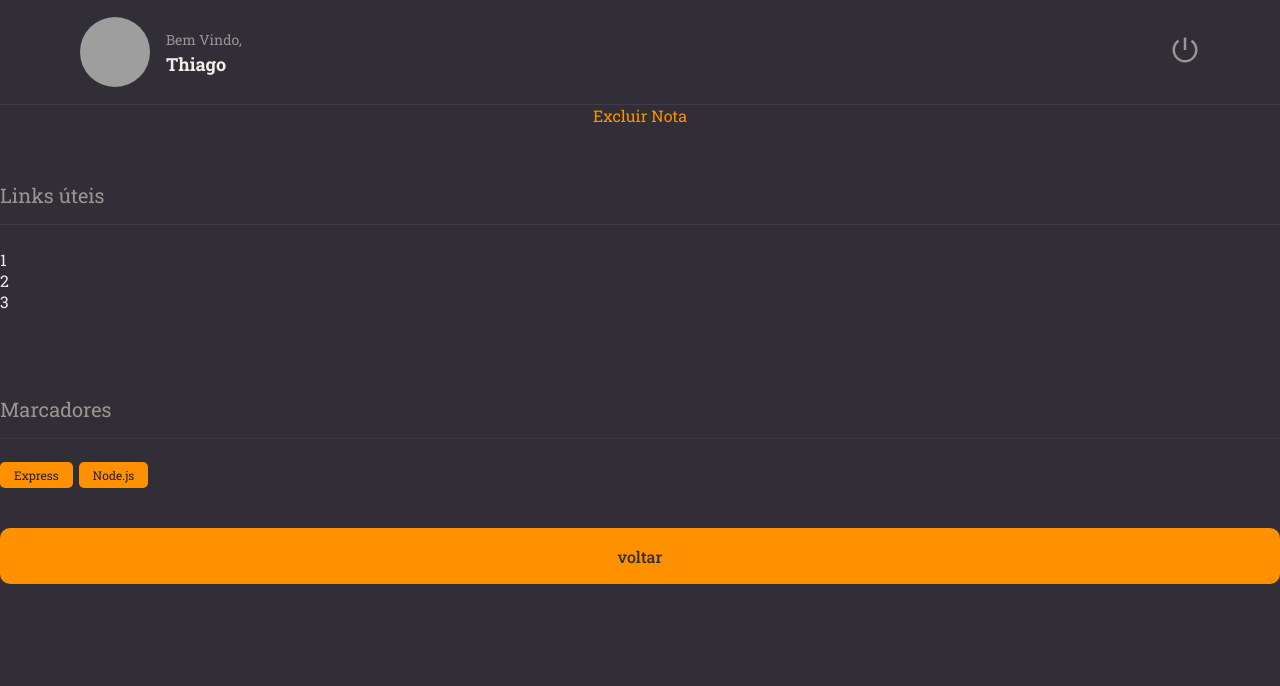
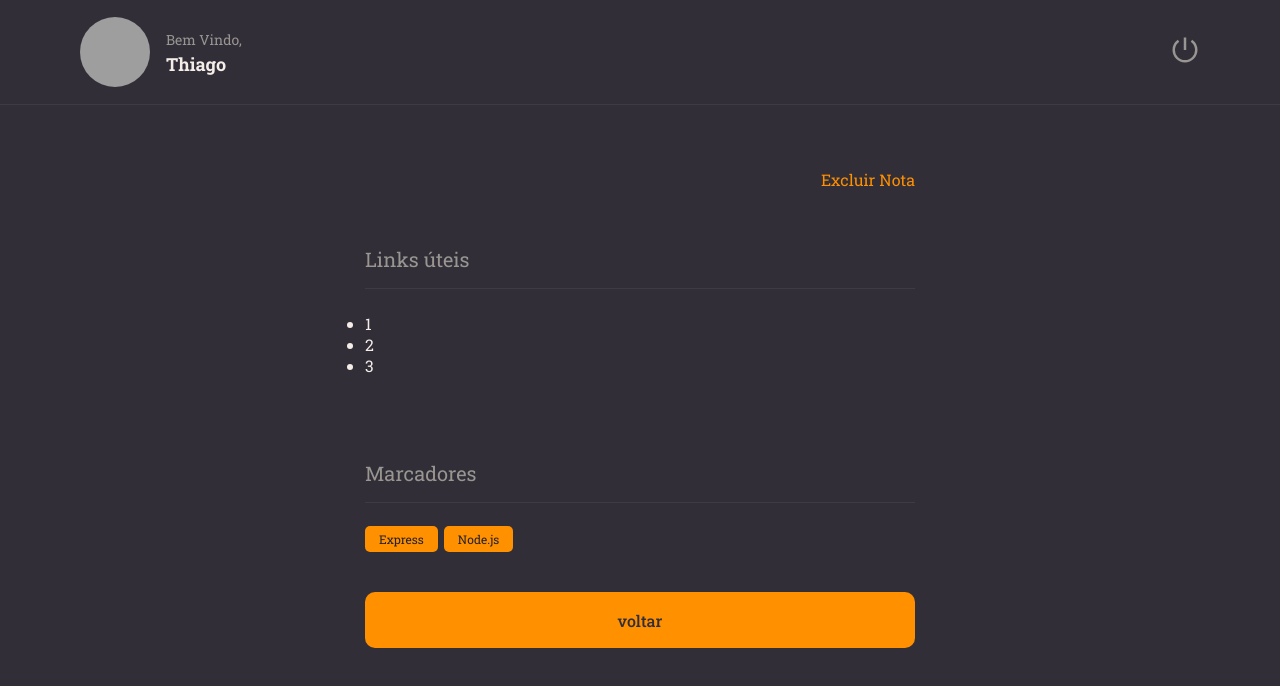
Before and after one commit to Prattiz/Notes, a React (Vite) app: page / in a window 1280 px wide. Shown: the top 686 px of the page. Built offline with nearby package versions, Linux system fonts and the light colour scheme; grey boxes are pictures that could not be loaded.

Commit message:
UPDATE PROJECT

```diff
--- a/src/main.jsx
+++ b/src/main.jsx
@@ -2,7 +2,7 @@ import React from 'react';
 import ReactDOM from 'react-dom/client';
 import { ThemeProvider } from 'styled-components';
 import GlobalStyles from './styles/global';
-import { App } from './pages/App';
+import { App } from "./pages/Details/index"
 import theme  from './styles/theme';
 
 
--- a/src/pages/App.jsx
+++ /dev/null
@@ -1,34 +0,0 @@
-import { Conteiner } from "./style";
-import { Button } from "../components/Buttons";
-import { Header } from "../components/Header";
-import { Section } from "../components/Section";
-import { Tag } from "../components/Tag";
-import { ButtonText } from "../components/ButtonT";
-
-
-export function App(){
-    return(
-        <Conteiner>
-            <Header />
-
-            <ButtonText title="Excluir Nota"/>
-
-            <Section title="Links úteis">
-                <ul>
-                    <li>1</li>
-                    <li>2</li>
-                    <li>3</li>
-                </ul>
-            </Section>
-
-            <Section title="Marcadores">
-                <Tag title="Express"/>
-                <Tag title="Node.js"/>
-            </Section>
-
-
-            <Button title="voltar"/>
-        </Conteiner>
-
-    )
-}
--- /dev/null
+++ b/src/pages/Details/index.jsx
@@ -0,0 +1,38 @@
+import { Container, Content } from "./style";
+import { Header } from "../../components/Header";
+import { Button } from "../../components/Buttons";
+import { Section } from "../../components/Section";
+import { Tag } from "../../components/Tag";
+import { ButtonText } from "../../components/ButtonT";
+
+
+export function App(){
+    return(
+        <Container>
+            <Header />
+            <main>
+                <Content>
+                    <ButtonText title="Excluir Nota"/>
+
+                    <Section title="Links úteis">
+                        <ul>
+                            <li>1</li>
+                            <li>2</li>
+                            <li>3</li>
+                        </ul>
+                    </Section>
+
+                    <Section title="Marcadores">
+                        <Tag title="Express"/>
+                        <Tag title="Node.js"/>
+                    </Section>
+
+
+                    <Button title="voltar"/>
+                </Content>
+            </main>
+
+        </Container>
+
+    )
+}
--- /dev/null
+++ b/src/pages/Details/style.js
@@ -0,0 +1,44 @@
+import styled from "styled-components";
+
+export const Container = styled.div`
+
+    height: 100%;
+    width:100%;
+    display: grid;
+    grid-template-rows: 105px auto;
+    grid-template-areas:
+    "header"
+    "content";
+
+    >main{
+        grid-area: content;
+        overflow-y: scroll;
+        padding: 64px 0;
+    }
+`
+
+export const Content = styled.div`
+
+    max-width: 550px;
+    margin: 0 auto;
+    display: flex;
+    flex-direction: column;
+
+    > button:first-child{
+        align-self: end;
+    }
+
+    >h1{
+        font-weight: 500;
+        font-size: 36px;
+        padding-top: 64px;
+    }
+
+    >p{
+        font-size: 16px;
+        margin-top: 16px;
+        text-align: justify;
+    }
+
+
+`
--- a/src/pages/style.js
+++ /dev/null
@@ -1,13 +0,0 @@
-import styled from "styled-components";
-
-export const Conteiner = styled.div`
-
-    height: 100%;
-    width:100%;
-    display: grid;
-    grid-template-rows: 105px auto;
-    grid-template-areas:
-    "header"
-    "content";
-
-`
```
Also changed, not shown: src/pages/Home/index.jsx (added), src/pages/Home/style.js (added).
